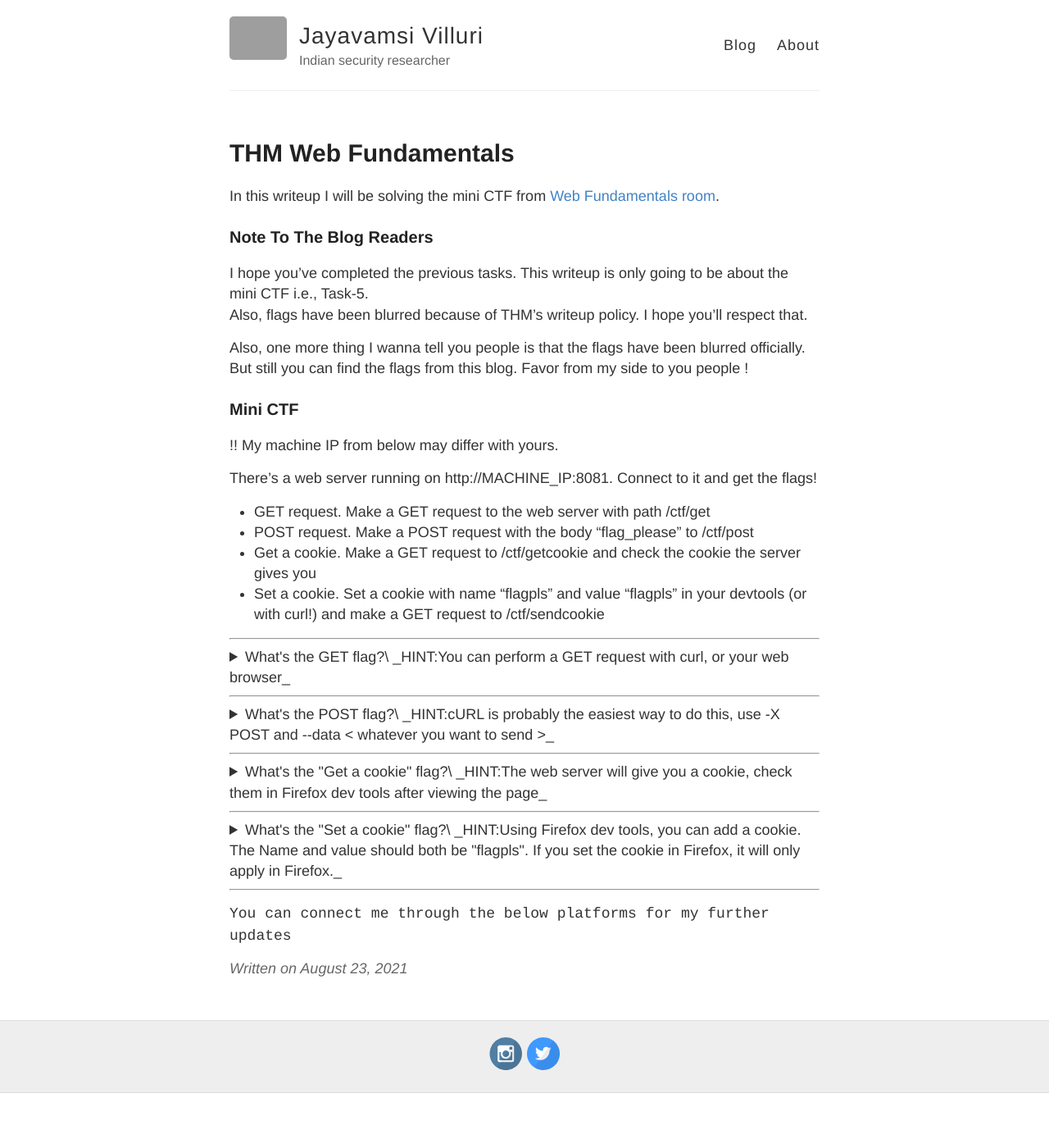
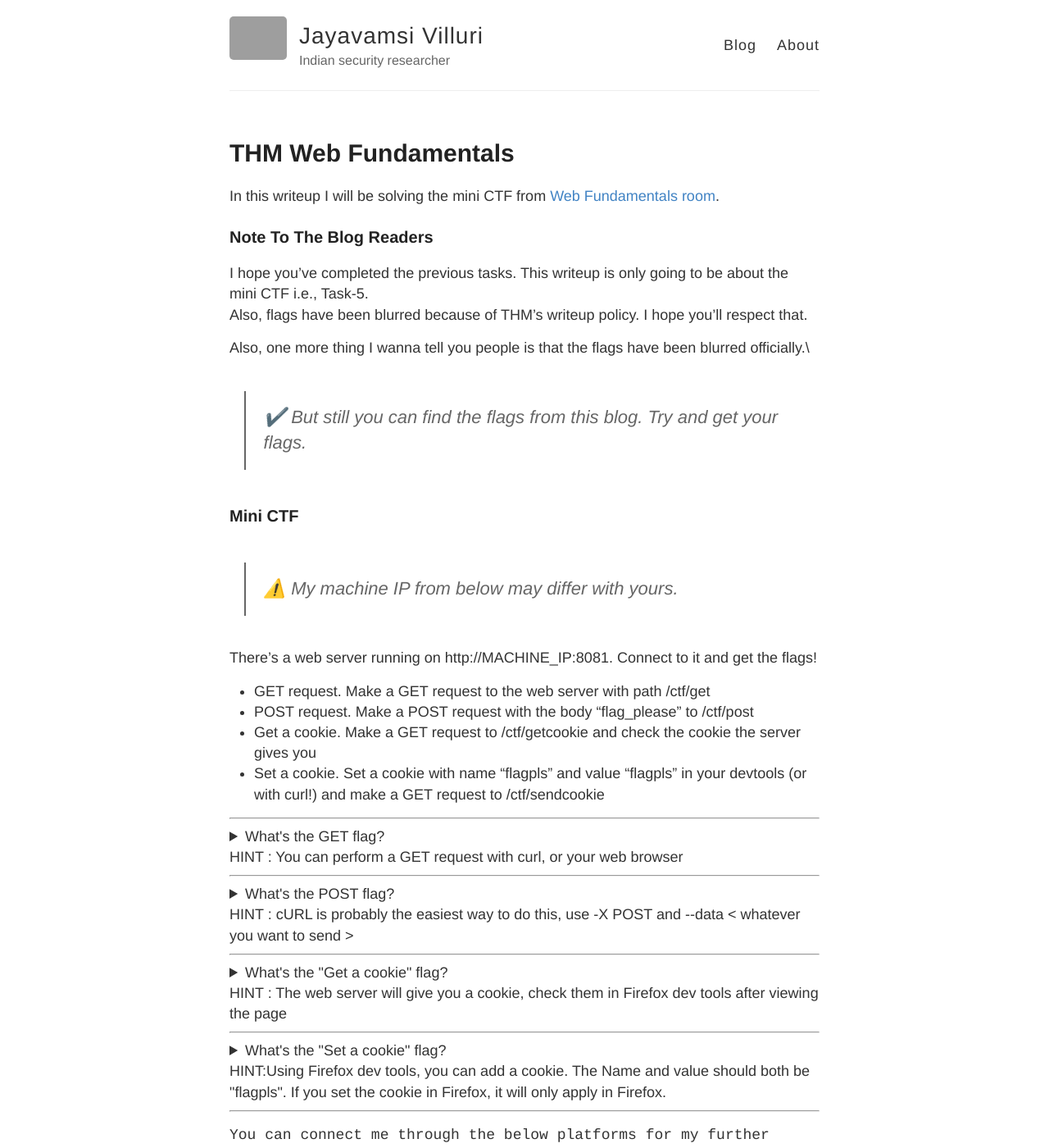
Before and after one commit to v1llur1/v1llur1.github.io, a Jekyll site: the page built from _posts/2021-8-23-thm-web-fundamentals-mini-ctf.md, in a window 1280 px wide and 1400 px high. Shown: the whole window at 82% size. Built offline with Jekyll 4.4.1, drawn with Linux system fonts in a browser that asks for light colours; grey boxes are pictures that could not be loaded.

Commit message:
updated post

```diff
--- a/_posts/2021-8-23-thm-web-fundamentals-mini-ctf.md
+++ b/_posts/2021-8-23-thm-web-fundamentals-mini-ctf.md
@@ -11,11 +11,11 @@ I hope you've completed the previous tasks. This writeup is only going to be abo
 Also, flags have been blurred because of THM's writeup policy. I hope you'll respect that.
 
 Also, one more thing I wanna tell you people is that the flags have been blurred officially.\
-But still you can find the flags from this blog. Favor from my side to you people !
+> ✔️ But still you can find the flags from this blog. Try and get your flags.
 
 ### Mini CTF
 
-!! My machine IP from below may differ with yours.
+> ⚠️ My machine IP from below may differ with yours.
 
 There's a web server running on http://MACHINE_IP:8081. Connect to it and get the flags!
 
@@ -27,10 +27,10 @@ There's a web server running on http://MACHINE_IP:8081. Connect to it and get th
 ---
 
 <details>
-<summary>What's the GET flag?\
-_HINT:You can perform a GET request with curl, or your web browser_</summary>
+<summary>What's the GET flag?<br>
+  HINT : You can perform a GET request with curl, or your web browser</summary>
 <br>
-![Flag 1](images/thm-web-fundamentals/flag1.jpeg)
+<img src="../images/thm-web-fundamentals/flag1.jpeg" alt="Flag 1">
 <!---
 dGhtezE2MjUyMGJlYzkyNWJkNzk3OWU5YWU2NWE3MjVmOTlmfQ==
 --->
@@ -39,10 +39,10 @@ dGhtezE2MjUyMGJlYzkyNWJkNzk3OWU5YWU2NWE3MjVmOTlmfQ==
 ---
 
 <details>
-<summary>What's the POST flag?\
-_HINT:cURL is probably the easiest way to do this, use -X POST and --data < whatever you want to send >_</summary>
+<summary>What's the POST flag?<br>
+  HINT : cURL is probably the easiest way to do this, use -X POST and --data < whatever you want to send > </summary>
 <br>
-![Flag 2](images/thm-web-fundamentals/flag2.jpeg)
+<img src="../images/thm-web-fundamentals/flag2.jpeg" alt="Flag 2">
 <!---
 dGhtezM1MTdjOTAyZTIyZGVmOWM2ZTA5Yjk5YTkwNDBiYTA5fQ==
 --->
@@ -51,10 +51,10 @@ dGhtezM1MTdjOTAyZTIyZGVmOWM2ZTA5Yjk5YTkwNDBiYTA5fQ==
 ---
 
 <details>
-<summary>What's the "Get a cookie" flag?\
-_HINT:The web server will give you a cookie, check them in Firefox dev tools after viewing the page_</summary>
+<summary>What's the "Get a cookie" flag?<br>
+  HINT : The web server will give you a cookie, check them in Firefox dev tools after viewing the page </summary>
 <br>
-![Flag 3](images/thm-web-fundamentals/flag3.jpeg)
+<img src="../images/thm-web-fundamentals/flag3.jpeg" alt="Flag 3">
 <!---
 dGhtezkxYjFhYzI2MDZmMzZiOTM1ZjQ2NTU1ODIxM2Q3ZWJkfQ==
 --->
@@ -63,10 +63,10 @@ dGhtezkxYjFhYzI2MDZmMzZiOTM1ZjQ2NTU1ODIxM2Q3ZWJkfQ==
 ---
 
 <details>
-<summary>What's the "Set a cookie" flag?\
-_HINT:Using Firefox dev tools, you can add a cookie. The Name and value should both be "flagpls". If you set the cookie in Firefox, it will only apply in Firefox._</summary>
+<summary>What's the "Set a cookie" flag?<br>
+  HINT:Using Firefox dev tools, you can add a cookie. The Name and value should both be "flagpls". If you set the cookie in Firefox, it will only apply in Firefox. </summary>
 <br>
-![Flag 4](images/thm-web-fundamentals/flag4.jpeg)
+<img src="../images/thm-web-fundamentals/flag4.jpeg" alt="Flag 4">
 <!---
 dGhte2MxMGI1Y2I3NTQ2ZjM1OWQxOWM3NDdkYjJkMGY0N2IzfQ==
 --->
```
